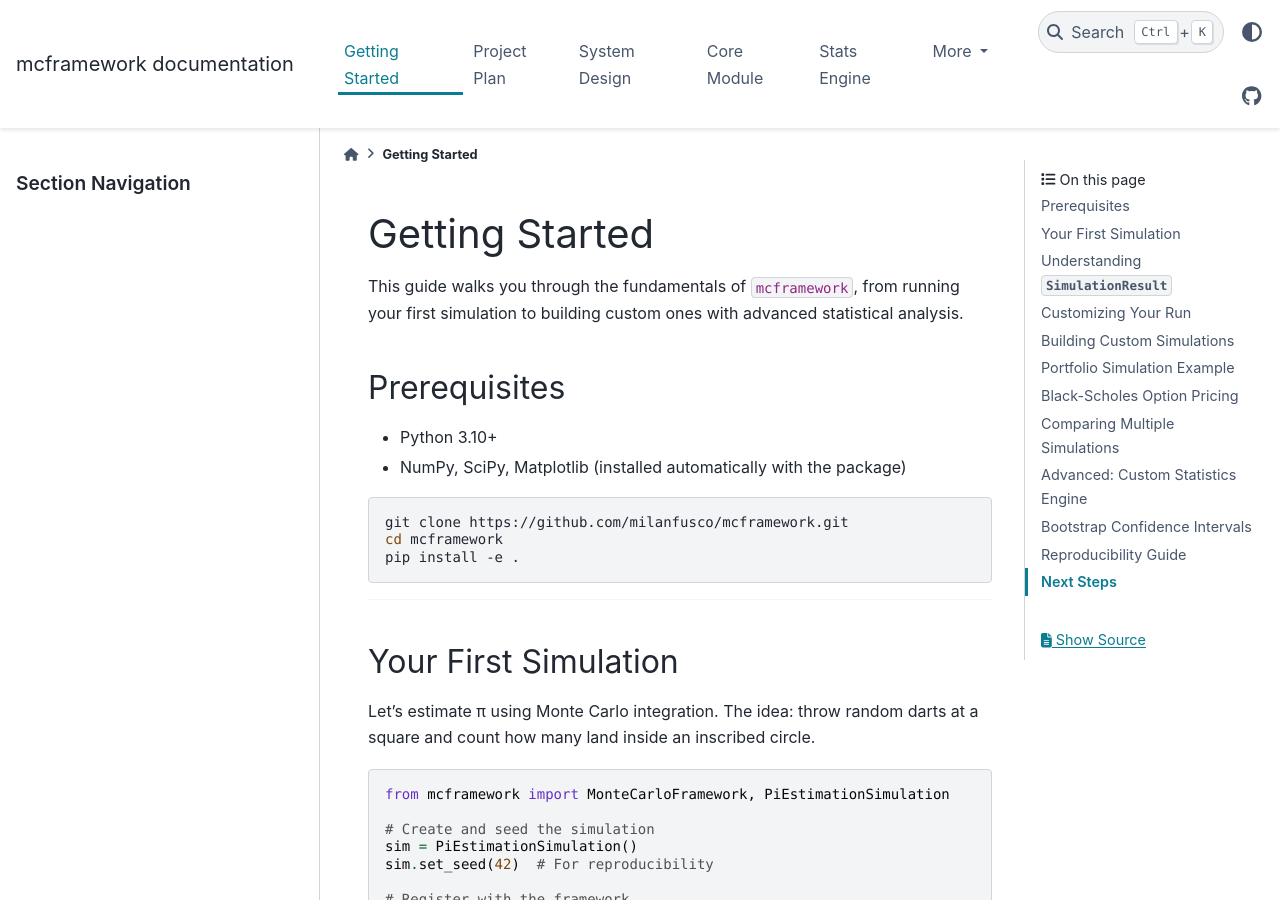
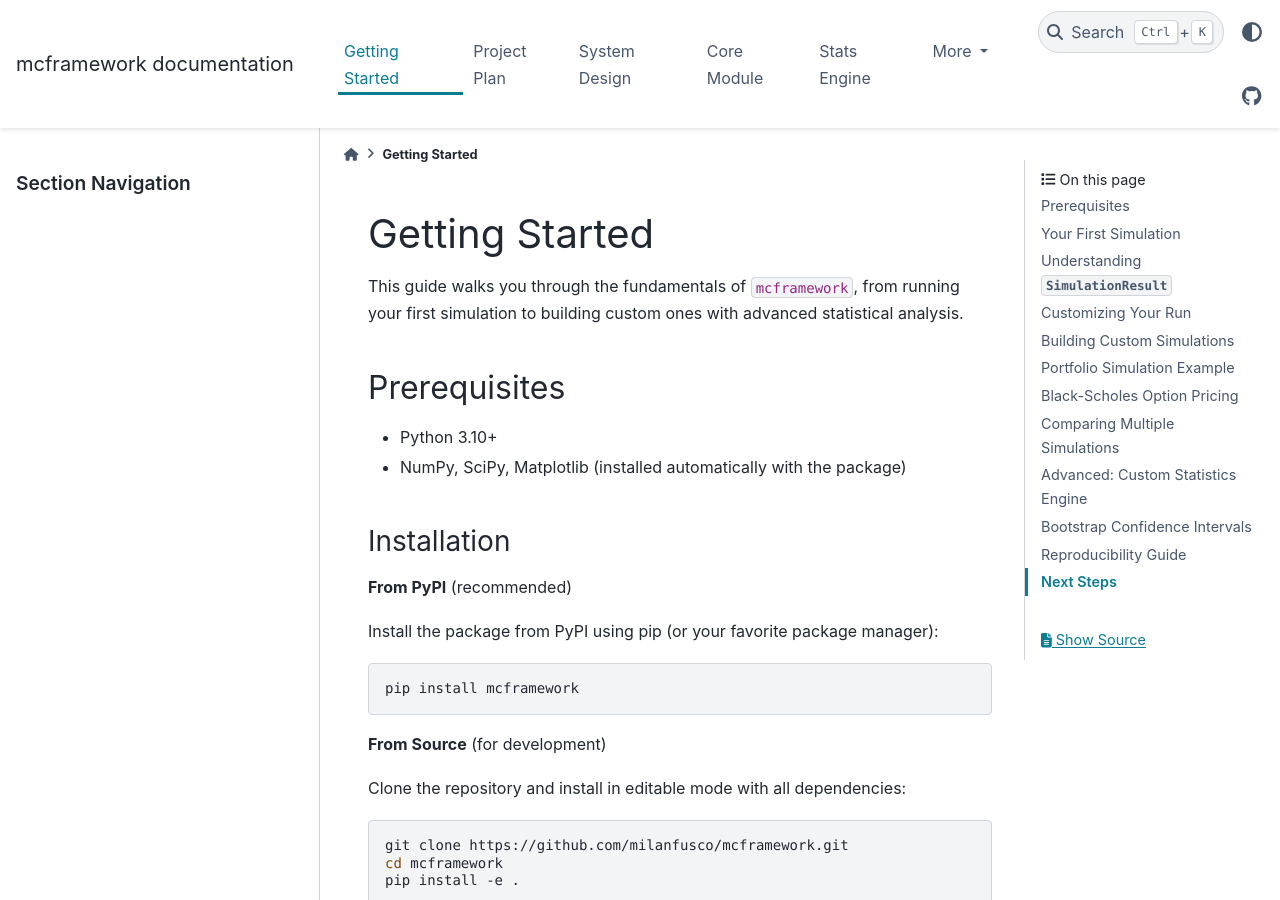
Before and after one commit to milanfusco/mcFramework, a Sphinx documentation site: the page built from docs/source/getting-started.md, in a window 1280 px wide and 900 px high. Built offline with Sphinx 7.4.7 and the PyData theme 0.15.4, drawn with Linux system fonts in a browser that asks for light colours.

Commit message:
Add installation instructions to getting-started.md
- Included steps for installing mcframework from PyPI and from source for development.
- Enhanced the guide to facilitate easier setup for new users.

````diff
--- a/docs/source/getting-started.md
+++ b/docs/source/getting-started.md
@@ -7,6 +7,19 @@ This guide walks you through the fundamentals of `mcframework`, from running you
 - Python 3.10+
 - NumPy, SciPy, Matplotlib (installed automatically with the package)
 
+### Installation
+
+**From PyPI** (recommended)
+
+Install the package from PyPI using pip (or your favorite package manager):
+
+```bash
+pip install mcframework
+```
+
+**From Source** (for development)
+
+Clone the repository and install in editable mode with all dependencies:
 ```bash
 git clone https://github.com/milanfusco/mcframework.git
 cd mcframework
````
